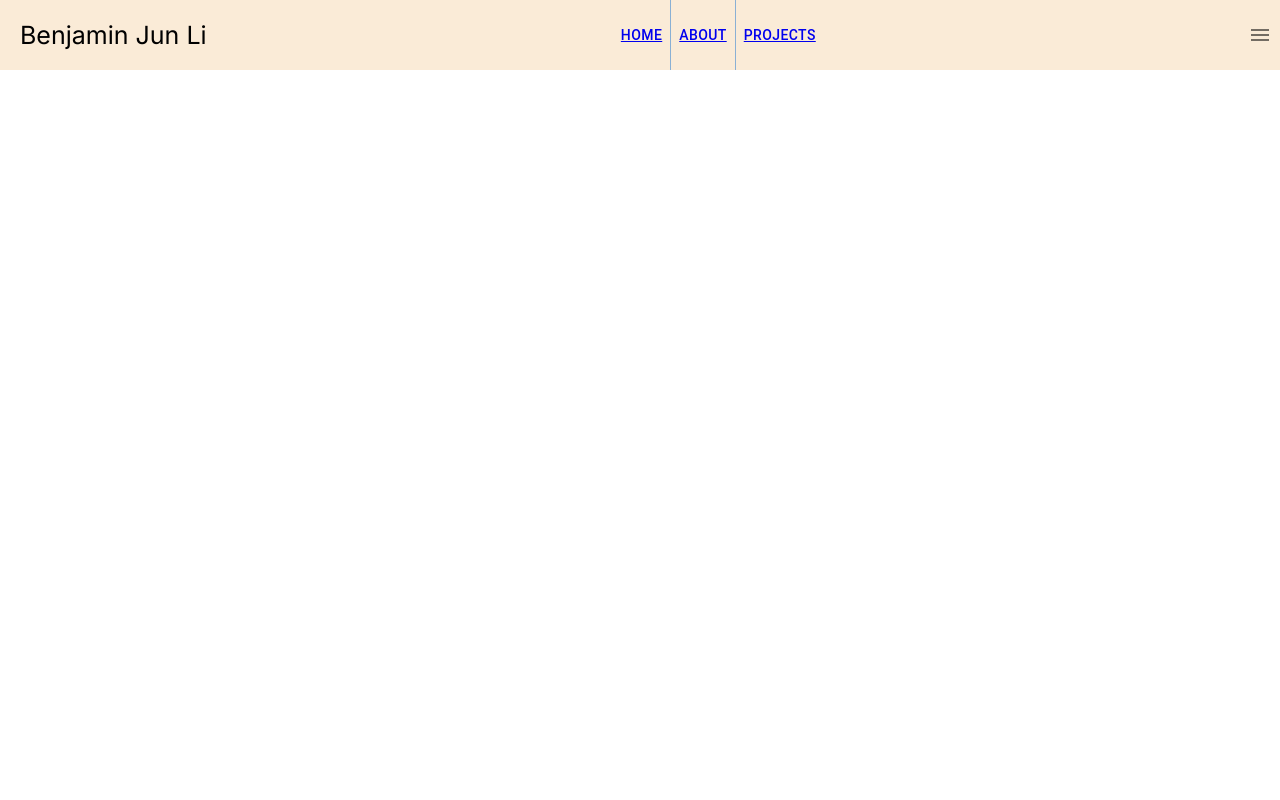
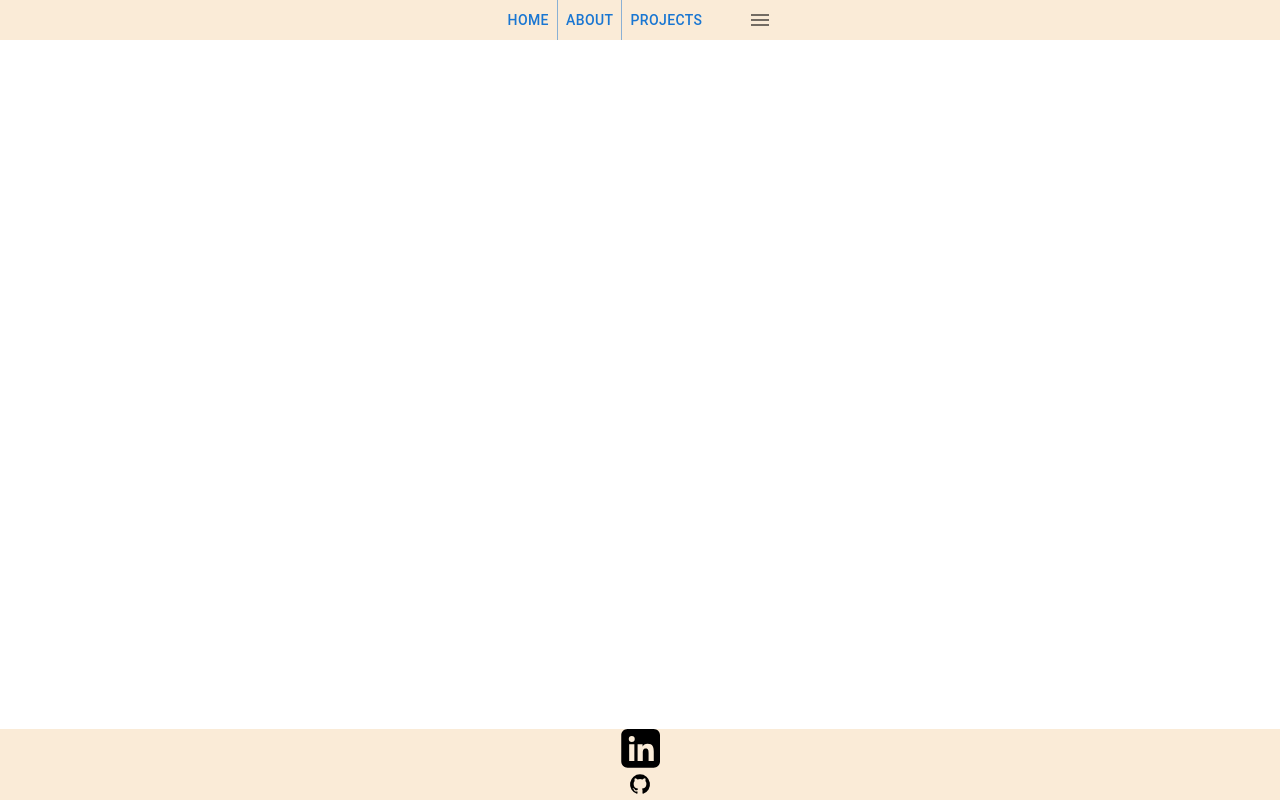
Before and after one commit to benjamin-jun-li/benjamin-jun-li, a Next.js app in the folder my-portfolio/: page / in a window 1280 px wide. Built offline with nearby package versions, Linux system fonts and the light colour scheme.

Commit message:
small edit v1.0

```diff
--- /dev/null
+++ b/my-portfolio/app/about/page.tsx
@@ -0,0 +1,10 @@
+
+const About = () => {
+    return (
+        <>
+           this is about
+        </>
+    )
+}
+
+export default About;
--- a/my-portfolio/app/layout.tsx
+++ b/my-portfolio/app/layout.tsx
@@ -1,5 +1,6 @@
 import './globals.css'
 import { Inter } from 'next/font/google'
+import NavFoot from "@/components/nav-foot";
 
 const inter = Inter({ subsets: ['latin'] })
 
@@ -15,7 +16,7 @@ export default function RootLayout({
 }) {
   return (
     <html lang="en">
-      <body className={inter.className}>{children}</body>
+      <body className={inter.className}>{children}<NavFoot /></body>
     </html>
   )
 }
--- a/my-portfolio/app/page.tsx
+++ b/my-portfolio/app/page.tsx
@@ -1,12 +1,16 @@
 import NavHead from '../components/nav-head';
-import NavFoot from '../components/nav-foot';
+import About from "@/app/about/page";
+import Projects from "@/app/projects/page";
 const Home = () => {
     return (
-        <main>
-            <NavHead></NavHead>
-            This is the main
-            <NavFoot></NavFoot>
-        </main>
+        <>
+            <main>
+                <NavHead />
+                This is the main
+                <About />
+                <Projects />
+            </main>
+        </>
     )
 }
 
--- a/my-portfolio/app/projects/page.tsx
+++ b/my-portfolio/app/projects/page.tsx
@@ -1,6 +1,9 @@
+
 const Projects = () => {
     return (
-        <>this is for projects</>
+        <>
+            this is proj
+        </>
     )
 }
 
--- a/my-portfolio/components/nav-foot.tsx
+++ b/my-portfolio/components/nav-foot.tsx
@@ -1,8 +1,12 @@
 import styles from './styles.module.css';
+import Image from 'next/image';
+import Linkedin from '@/public/linkedin.svg';
+import Github from '@/public/github.svg';
 const NavFoot = () => {
     return (
         <div className={styles.footer}>
-
+            <div><a href={'https://www.linkedin.com/in/jun-benjamin-li/'}><Image src={Linkedin} alt={'linkedin icon'}/></a></div>
+            <div><a><Image src={Github} alt={'github icon'} /></a></div>
         </div>
     )
 }
--- a/my-portfolio/components/nav-head.tsx
+++ b/my-portfolio/components/nav-head.tsx
@@ -1,6 +1,6 @@
 'use client'
 import React, { useState } from "react";
-import Link from 'next/link';
+import { useRouter } from 'next/navigation';
 import Button from '@mui/material/Button';
 import ButtonGroup from '@mui/material/ButtonGroup';
 import IconButton from '@mui/material/IconButton';
@@ -10,8 +10,8 @@ import MenuItem from '@mui/material/MenuItem';
 import styles from './styles.module.css';
 
 const NavHead = () => {
-    const [activeButton, setActiveButton] = useState('');
-    const [menuShow, setMenuShow] = React.useState<null | HTMLElement>(null);
+    const router = useRouter();
+    const [menuShow, setMenuShow] = useState<null | HTMLElement>(null);
     const open = Boolean(menuShow);
     const handleIcon = (event: React.MouseEvent<HTMLButtonElement>) => {
         if (menuShow) {
@@ -20,15 +20,25 @@ const NavHead = () => {
             setMenuShow(event.currentTarget);
         }
     };
+
+    const handleNavigate = (event: React.MouseEvent<HTMLButtonElement>) => {
+        const id = event.currentTarget.id;
+        if (id !== 'home') {
+            router.push(`/${id}`);
+        } else {
+            router.push('/');
+        }
+
+    }
     return (
         <div className={styles.header}>
-            <span className={styles.nameSpan}>Benjamin Jun Li</span>
             <ButtonGroup className={styles.optionGroup} variant="text" aria-label="text button group">
-                <Button id='home' className={`${styles.option} ${activeButton === 'home' && styles.activeOpt}`}><Link href={'/'}>Home</Link></Button>
-                <Button id='about' className={`${styles.option} ${activeButton === 'about' && styles.activeOpt}`}><Link href={'/about'}>About</Link></Button>
-                <Button id='projects' className={`${styles.option} ${activeButton === 'projects' && styles.activeOpt}`}><Link href={'/projects'}>Projects</Link></Button>
+                <Button id='home' onClick={handleNavigate} className={styles.option}>Home</Button>
+                <Button id='about' onClick={handleNavigate} className={styles.option}>About</Button>
+                <Button id='projects' onClick={handleNavigate} className={styles.option}>Projects</Button>
             </ButtonGroup>
-            <IconButton className={styles.icon}
+            <IconButton id={'menu'}
+                        className={styles.icon}
                         aria-controls={open ? 'basic-menu' : undefined}
                         aria-haspopup="true"
                         aria-expanded={open ? 'true' : undefined}
@@ -41,12 +51,12 @@ const NavHead = () => {
                 open={open}
                 onClose={() => { setMenuShow(null) }}
                 MenuListProps={{
-                    'aria-labelledby': 'basic-button',
+                    'aria-labelledby': 'menu'
                 }}
             >
-                <MenuItem >Home</MenuItem>
-                <MenuItem >About</MenuItem>
-                <MenuItem >Projects</MenuItem>
+                <MenuItem onClick={() => router.push('/')} id='home'>Home</MenuItem>
+                <MenuItem onClick={(event) => router.push(`/${event.currentTarget.id}`)} id='about'>About</MenuItem>
+                <MenuItem onClick={(event) => router.push(`/${event.currentTarget.id}`)} id='projects'>Projects</MenuItem>
             </Menu>
         </div>
     )
--- a/my-portfolio/components/styles.module.css
+++ b/my-portfolio/components/styles.module.css
@@ -5,10 +5,12 @@
     z-index: 1000;
     display: flex;
     flex-direction: row;
-    justify-content: space-between;
 }
 
 @media (max-width: 768px) {
+    .header {
+        justify-content: space-between;
+    }
     .nameSpan {
         max-width: 200px;
         margin: 20px;
@@ -28,6 +30,9 @@
     }
 }
 @media (min-width: 768px) {
+    .header {
+        justify-content: center;
+    }
     .nameSpan {
         max-width: 200px;
         margin: 20px;
@@ -51,7 +56,7 @@
 }
 
 .activeOpt {
-    background-color: cornflowerblue;
+    background-color: red;
 }
 
 .footer {
@@ -62,4 +67,5 @@
     display: flex;
     flex-direction: column;
     justify-content: center;
+    align-items: center;
 }
```
Also changed, not shown: my-portfolio/public/github.svg (added), my-portfolio/public/linkedin.svg (added).
